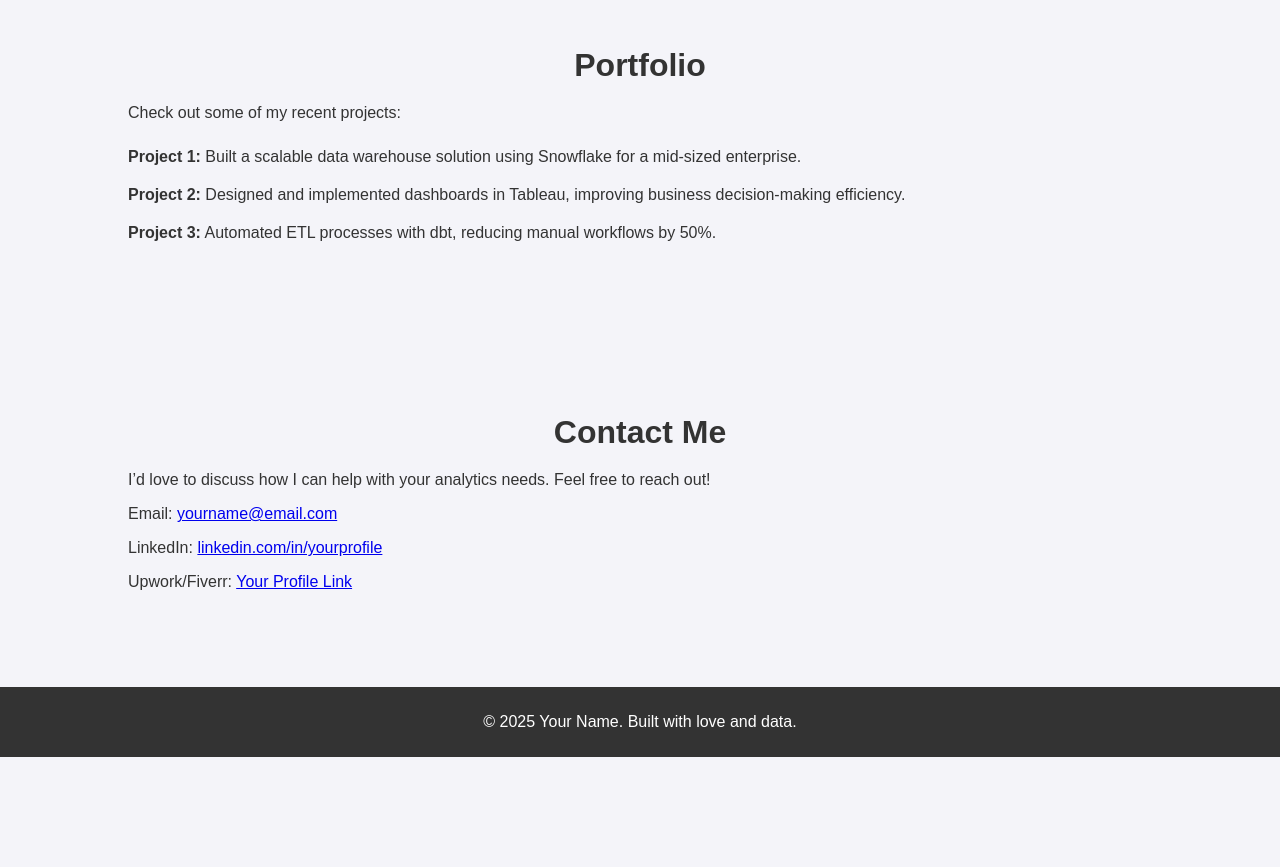
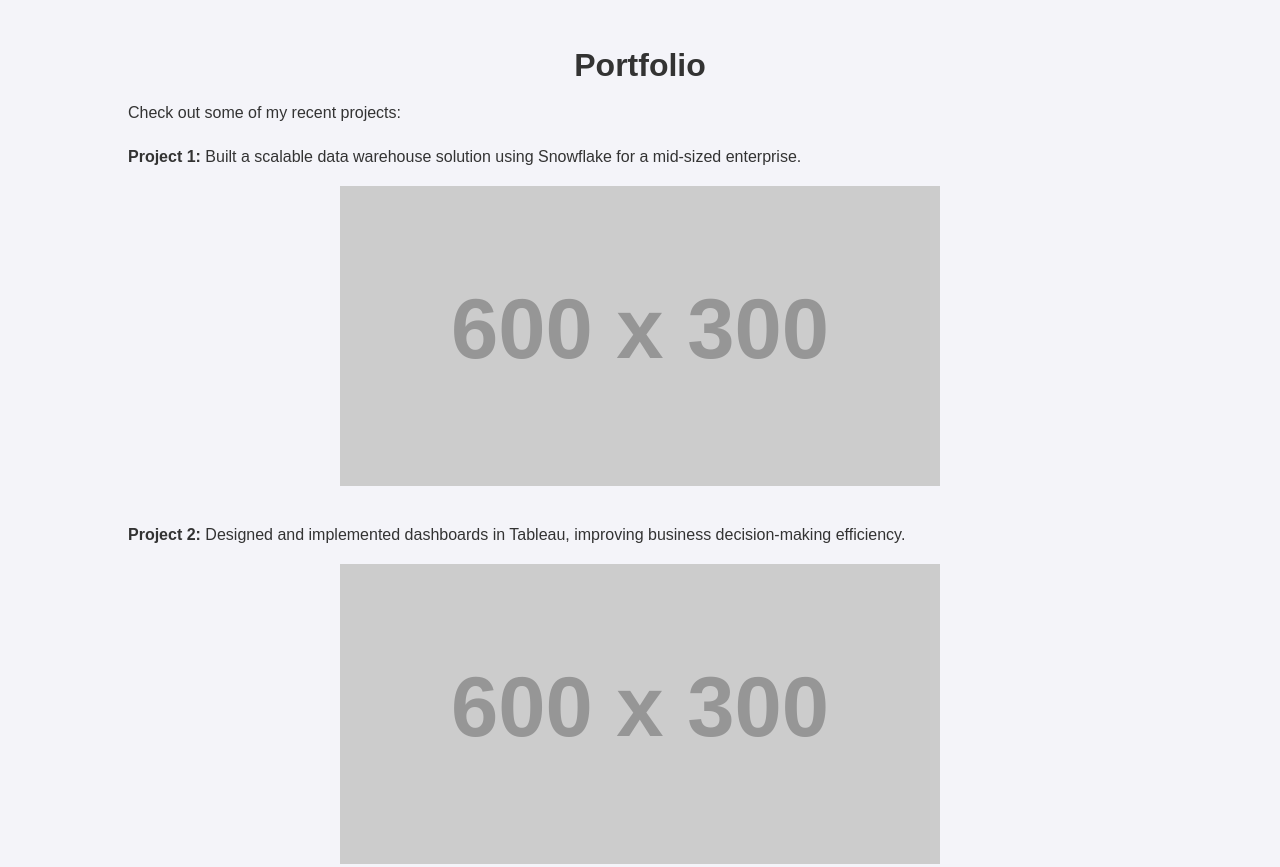
Before and after one commit to MuhdOvais/portfolio-website, a plain HTML site: page index.html in a window 1280 px wide. Shown: the part 820-1687 px from the top of the page. Before the commit the page ends 1577 px from the top, so only its background shows below. Drawn offline with Linux system fonts and the light colour scheme; placeholder pictures from the web are drawn by us.

Commit message:
Update index.html

```diff
--- a/index.html
+++ b/index.html
@@ -72,6 +72,12 @@
         footer a:hover {
             text-decoration: underline;
         }
+        img {
+            max-width: 100%;
+            height: auto;
+            display: block;
+            margin: 20px auto;
+        }
     </style>
 </head>
 <body>
@@ -112,9 +118,15 @@
             Check out some of my recent projects:
         </p>
         <ul>
-            <li><strong>Project 1:</strong> Built a scalable data warehouse solution using Snowflake for a mid-sized enterprise.</li>
-            <li><strong>Project 2:</strong> Designed and implemented dashboards in Tableau, improving business decision-making efficiency.</li>
-            <li><strong>Project 3:</strong> Automated ETL processes with dbt, reducing manual workflows by 50%.</li>
+            <li><strong>Project 1:</strong> Built a scalable data warehouse solution using Snowflake for a mid-sized enterprise.
+                <br><img src="https://via.placeholder.com/600x300?text=Data+Warehouse+Graph" alt="Data Warehouse Graph">
+            </li>
+            <li><strong>Project 2:</strong> Designed and implemented dashboards in Tableau, improving business decision-making efficiency.
+                <br><img src="https://via.placeholder.com/600x300?text=Dashboard+Sample" alt="Dashboard Sample">
+            </li>
+            <li><strong>Project 3:</strong> Automated ETL processes with dbt, reducing manual workflows by 50%.
+                <br><img src="https://via.placeholder.com/600x300?text=ETL+Pipeline+Flow" alt="ETL Pipeline Flow">
+            </li>
         </ul>
     </section>
 
```
